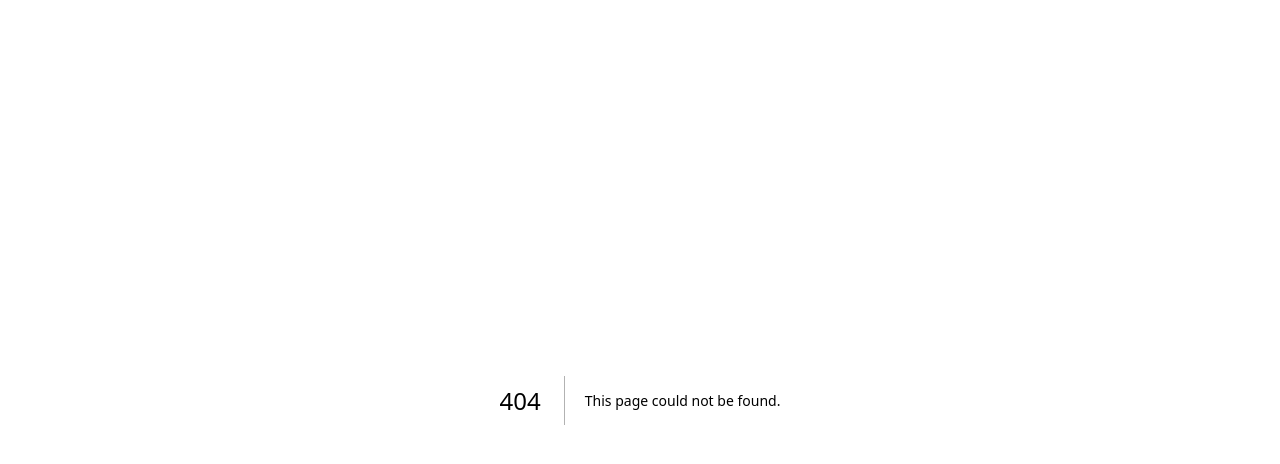
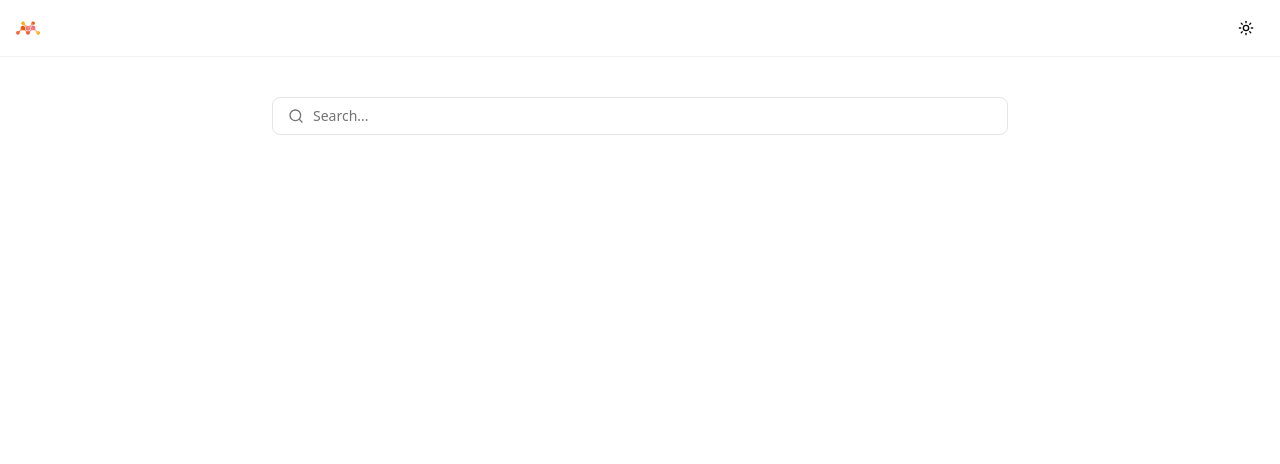
Before and after one commit to mixedbread-ai/mixedbread-ts, a Next.js app in the folder packages/search/: page /search in a window 1280 px wide. Before the commit this address had no page. Shown: the top 464 px of the page. Built offline with nearby package versions, Linux system fonts and the light colour scheme.

Commit message:
feat: untie search from dialog + add transform to route config

```diff
--- a/packages/search/src/app/api/search/route.ts
+++ b/packages/search/src/app/api/search/route.ts
@@ -1,3 +1,24 @@
 import { adapters } from '@/search/adapters';
 
-export const GET = adapters.nextAppHandler();
+interface SearchMetadata {
+  title?: string;
+  path?: string;
+  source_url?: string;
+  tag?: string;
+  breadcrumb?: string[];
+}
+
+export const GET = adapters.nextAppHandler({
+  transform: (results) => {
+    return results.map((result) => {
+      const metadata = result.metadata as SearchMetadata;
+      return {
+        id: result.id,
+        url: metadata.source_url || '#',
+        title: metadata.title || 'Untitled',
+        tag: metadata.tag || 'all',
+        breadcrumb: metadata.breadcrumb || [],
+      };
+    });
+  },
+});
--- a/packages/search/src/app/layout.tsx
+++ b/packages/search/src/app/layout.tsx
@@ -2,6 +2,7 @@ import type { Metadata } from 'next';
 import { Geist, Geist_Mono } from 'next/font/google';
 import './globals.css';
 import { ThemeProvider } from '@/components/theme-provider';
+import { SiteHeader } from '@/components/site-header';
 
 const geistSans = Geist({
   variable: '--font-geist-sans',
@@ -27,7 +28,10 @@ export default function RootLayout({
     <html lang="en" suppressHydrationWarning>
       <body className={`${geistSans.variable} ${geistMono.variable} antialiased`}>
         <ThemeProvider attribute="class" defaultTheme="system" enableSystem disableTransitionOnChange>
-          {children}
+          <div className="relative flex min-h-svh flex-col">
+            <SiteHeader />
+            <main className="h-[calc(85svh-var(--spacing)*14)] px-4">{children}</main>
+          </div>
         </ThemeProvider>
       </body>
     </html>
--- a/packages/search/src/app/page.tsx
+++ b/packages/search/src/app/page.tsx
@@ -1,19 +1,13 @@
 import { SearchTrigger } from '@/components/search-trigger';
-import { SiteHeader } from '@/components/site-header';
 
 export default function Home() {
   return (
-    <div className="relative flex min-h-svh flex-col">
-      <SiteHeader />
-      <main className="h-[calc(85svh-var(--spacing)*14)] mx-auto px-4">
-        <div className="container flex max-w-screen-2xl gap-8 h-full flex-1 flex-col items-center justify-center">
-          <h1 className="text-center font-bold leading-tight tracking-tighter text-4xl md:text-5xl lg:text-6xl">
-            Search Anything...
-          </h1>
+    <div className="container mx-auto flex gap-8 h-full flex-1 flex-col items-center justify-center">
+      <h1 className="text-center font-bold leading-tight tracking-tighter text-4xl md:text-5xl lg:text-6xl">
+        Search Anything...
+      </h1>
 
-          <SearchTrigger />
-        </div>
-      </main>
+      <SearchTrigger />
     </div>
   );
 }
--- /dev/null
+++ b/packages/search/src/app/search/page.tsx
@@ -0,0 +1,9 @@
+import { CustomSearchPage } from '@/components/search-page';
+
+export default function SearchPage() {
+  return (
+    <div className="max-w-3xl mx-auto px-4 py-10 flex flex-col gap-4">
+      <CustomSearchPage />
+    </div>
+  );
+}
--- a/packages/search/src/components/search-dialog.tsx
+++ b/packages/search/src/components/search-dialog.tsx
@@ -6,30 +6,48 @@ import {
   SearchDialogContent,
   SearchDialogFooter,
   SearchDialogHeader,
-  SearchDialogIcon,
-  SearchDialogInput,
-  SearchDialogList,
+  SearchIndicatorIcon,
+  SearchInput,
+  SearchList,
   SearchDialogOverlay,
+  Search,
+  TagsList,
+  TagsListItem,
 } from '@/search/ui/search';
 import { MxbaiLogoIcon } from './mxbai-logo-icon';
+import { mockResults, mockTags } from '@/lib/utils';
+import { useState } from 'react';
 
 export function CustomSearchDialog(props: { open: boolean; onOpenChange: (open: boolean) => void }) {
   const { search, setSearch, results, isLoading } = useSearch();
-  const mockResults = results.map((result) => ({
-    ...result,
-    breadcrumb: ['App', 'Documentation', 'API Reference'],
-  }));
+  const [selectedTag, setSelectedTag] = useState<string | undefined>(mockTags[0]);
+
+  const mockedResults = mockResults(results);
+  const filteredResults =
+    selectedTag ? mockedResults.filter((result) => result.tag === selectedTag) : mockedResults;
+  const availableTags = Array.from(new Set(mockedResults.map((result) => result.tag)));
 
   return (
-    <SearchDialog search={search} onSearchChange={setSearch} isLoading={isLoading} {...props}>
+    <Search search={search} onSearchChange={setSearch} isLoading={isLoading}>
+      <SearchDialog {...props}>
         <SearchDialogOverlay />
         <SearchDialogContent>
           <SearchDialogHeader>
-          <SearchDialogIcon />
-          <SearchDialogInput />
+            <SearchIndicatorIcon />
+            <SearchInput />
           </SearchDialogHeader>
 
-        <SearchDialogList items={mockResults} />
+          {availableTags.length > 0 && (
+            <TagsList tag={selectedTag} onTagChange={setSelectedTag} allowClear={true}>
+              {availableTags.map((tag) => (
+                <TagsListItem key={tag} value={tag}>
+                  {tag}
+                </TagsListItem>
+              ))}
+            </TagsList>
+          )}
+
+          <SearchList items={filteredResults} />
 
           <SearchDialogFooter className="justify-end flex">
             <p className="text-xs text-muted-foreground flex items-center gap-2">
@@ -47,5 +65,6 @@ export function CustomSearchDialog(props: { open: boolean; onOpenChange: (open:
           </SearchDialogFooter>
         </SearchDialogContent>
       </SearchDialog>
+    </Search>
   );
 }
--- /dev/null
+++ b/packages/search/src/components/search-page.tsx
@@ -0,0 +1,59 @@
+'use client';
+
+import { useSearch } from '@/search/hooks/use-search';
+import {
+  SearchList,
+  SearchIndicatorIcon,
+  TagsList,
+  TagsListItem,
+  SearchInput,
+  Search,
+} from '@/search/ui/search';
+import { useState } from 'react';
+import { mockResults, mockTags } from '@/lib/utils';
+
+export function CustomSearchPage() {
+  const { search, setSearch, results, isLoading } = useSearch();
+  const [selectedTag, setSelectedTag] = useState<string | undefined>(mockTags[0]);
+
+  const mockedResults = mockResults(results);
+  const filteredResults =
+    selectedTag ? mockedResults.filter((result) => result.tag === selectedTag) : mockedResults;
+  const availableTags = Array.from(new Set(mockedResults.map((result) => result.tag)));
+
+  return (
+    <Search search={search} onSearchChange={setSearch} isLoading={isLoading}>
+      <div className="flex items-center justify-between">
+        <div className="relative w-full">
+          <SearchIndicatorIcon className="absolute left-4 top-1/2 -translate-y-1/2" />
+          <SearchInput placeholder="Search..." className="w-full border rounded-md py-2 text-sm pl-10" />
+        </div>
+      </div>
+
+      {mockedResults.length > 0 && (
+        <div className="flex items-center justify-between">
+          {availableTags.length > 0 && (
+            <TagsList
+              tag={selectedTag}
+              onTagChange={setSelectedTag}
+              allowClear={true}
+              className="border-t-0 gap-2 px-0"
+            >
+              {availableTags.map((tag) => (
+                <TagsListItem key={tag} value={tag}>
+                  {tag}
+                </TagsListItem>
+              ))}
+            </TagsList>
+          )}
+
+          <span className="text-xs font-medium text-muted-foreground ml-auto bg-muted px-2 py-1 rounded-md">
+            {mockedResults.length} Result{mockedResults.length !== 1 ? 's' : ''}
+          </span>
+        </div>
+      )}
+
+      <SearchList items={filteredResults} className="p-0 border-t-0" />
+    </Search>
+  );
+}
--- a/packages/search/src/lib/utils.ts
+++ b/packages/search/src/lib/utils.ts
@@ -1,6 +1,28 @@
+import { Result } from '@/search/lib/types';
 import { clsx, type ClassValue } from 'clsx';
 import { twMerge } from 'tailwind-merge';
 
 export function cn(...inputs: ClassValue[]) {
   return twMerge(clsx(inputs));
 }
+
+export const mockTags = ['All', 'Docs', 'API Reference', 'Components'];
+
+export function mockResults(results: Result[]) {
+  return results.map((result, index) => {
+    let tag;
+    if (index < 4) {
+      tag = 'All';
+    } else {
+      const remainingTags = mockTags.slice(1);
+      const tagIndex = Math.floor((index - 4) / 2) % remainingTags.length;
+      tag = remainingTags[tagIndex];
+    }
+
+    return {
+      ...result,
+      breadcrumb: ['Documentation', 'API Reference', 'Components'],
+      tag,
+    };
+  });
+}
--- a/packages/search/src/search/adapters/next.ts
+++ b/packages/search/src/search/adapters/next.ts
@@ -2,14 +2,15 @@ import { NextRequest, NextResponse } from 'next/server';
 import { NextApiRequest, NextApiResponse } from 'next';
 import { search } from '../lib/search';
 import { BadRequestError, InternalServerError } from '../lib/errors';
+import { TransformFunc } from '../lib/types';
 
-export function nextAppHandler() {
+export function nextAppHandler({ transform }: { transform?: TransformFunc } = {}) {
   return async function GET(request: NextRequest) {
     try {
       const { searchParams } = new URL(request.url);
       const params = Object.fromEntries(searchParams);
 
-      const results = await search(params);
+      const results = await search(params, transform);
 
       return NextResponse.json(results);
     } catch (error) {
@@ -26,7 +27,7 @@ export function nextAppHandler() {
   };
 }
 
-export function nextPagesHandler() {
+export function nextPagesHandler({ transform }: { transform?: TransformFunc } = {}) {
   return async function handler(request: NextApiRequest, response: NextApiResponse) {
     if (request.method !== 'GET') {
       return response.status(405).json({ error: 'Method not allowed' });
@@ -35,7 +36,7 @@ export function nextPagesHandler() {
     try {
       const params = request.query;
 
-      const results = await search(params);
+      const results = await search(params, transform);
 
       return response.json(results);
     } catch (error) {
--- a/packages/search/src/search/lib/search.ts
+++ b/packages/search/src/search/lib/search.ts
@@ -1,9 +1,12 @@
 import { mxbai } from './mxbai';
-import { Result, SearchMetadata } from './types';
+import { Result, SearchMetadata, TransformFunc } from './types';
 import { SearchQuerySchema } from './vaildations';
 import { BadRequestError, InternalServerError } from './errors';
 
-export async function search(rawParams: Record<string, unknown>): Promise<Result[]> {
+export async function search(
+  rawParams: Record<string, unknown>,
+  transform?: TransformFunc,
+): Promise<Result[]> {
   if (!process.env.MXBAI_API_KEY || !process.env.VECTOR_STORE_ID) {
     throw new InternalServerError('Environment setup failed');
   }
@@ -30,6 +33,10 @@ export async function search(rawParams: Record<string, unknown>): Promise<Result
     },
   });
 
+  if (transform) {
+    return transform(res.data);
+  }
+
   const results = res.data.map((item) => {
     const metadata = item.metadata as SearchMetadata;
     return {
--- a/packages/search/src/search/lib/types.ts
+++ b/packages/search/src/search/lib/types.ts
@@ -1,5 +1,6 @@
 import { z } from 'zod';
 import { SearchQuerySchema } from './vaildations';
+import { FileSearchResponse } from '@mixedbread/sdk/resources/vector-stores.mjs';
 
 export interface SearchMetadata {
   title?: string;
@@ -19,3 +20,5 @@ export interface Result {
 }
 
 export type SearchQuery = z.infer<typeof SearchQuerySchema>;
+
+export type TransformFunc = (results: FileSearchResponse['data']) => Result[];
--- a/packages/search/src/search/ui/search.tsx
+++ b/packages/search/src/search/ui/search.tsx
@@ -21,12 +21,15 @@ import { motion } from 'motion/react';
 import { ScrollArea } from '@/components/ui/scroll-area';
 import { Result } from '../lib/types';
 
-interface SearchDialogContextProps {
-  open: boolean;
-  onOpenChange: (open: boolean) => void;
+interface SearchContextProps {
   search: string;
   onSearchChange: (value: string) => void;
   isLoading: boolean;
+}
+
+interface DialogContextProps {
+  open: boolean;
+  onOpenChange: (open: boolean) => void;
 }
 
 interface ListContextProps {
@@ -40,42 +43,43 @@ interface TagsListContextProps {
   allowClear: boolean;
 }
 
-const Context = createContext<SearchDialogContextProps | null>(null);
+const SearchContext = createContext<SearchContextProps | null>(null);
+
+const DialogContext = createContext<DialogContextProps | null>(null);
 
 const ListContext = createContext<ListContextProps | null>(null);
 
 const TagsListContext = createContext<TagsListContextProps | null>(null);
 
-export interface SearchDialogProps extends SearchDialogContextProps {
+export interface SearchProps extends SearchContextProps {
   children: ReactNode;
 }
 
-export function SearchDialog({
-  open,
-  onOpenChange,
-  search,
-  onSearchChange,
-  isLoading = false,
-  children,
-}: SearchDialogProps) {
+export interface SearchDialogProps extends DialogContextProps {
+  children: ReactNode;
+}
+
+export function Search({ search, onSearchChange, isLoading = false, children }: SearchProps) {
   const [active, setActive] = useState<string | null>(null);
 
   const memoizedValue = useMemo(
     () => ({
-      open,
-      onOpenChange,
       search,
       onSearchChange,
       active,
       setActive,
       isLoading,
     }),
-    [open, onOpenChange, search, onSearchChange, active, setActive, isLoading],
+    [search, onSearchChange, active, setActive, isLoading],
   );
 
+  return <SearchContext.Provider value={memoizedValue}>{children}</SearchContext.Provider>;
+}
+
+export function SearchDialog({ children, open, onOpenChange }: SearchDialogProps) {
   return (
     <DialogPrimitive.Root open={open} onOpenChange={onOpenChange}>
-      <Context.Provider value={memoizedValue}>{children}</Context.Provider>
+      {children}
     </DialogPrimitive.Root>
   );
 }
@@ -84,8 +88,8 @@ export function SearchDialogHeader({ className, ...props }: ComponentProps<'div'
   return <div className={cn('flex flex-row items-center gap-2 px-4', className)} {...props} />;
 }
 
-export function SearchDialogInput({ className, ...props }: ComponentProps<'input'>) {
-  const { search, onSearchChange } = useSearchDialog();
+export function SearchInput({ className, ...props }: ComponentProps<'input'>) {
+  const { search, onSearchChange } = useSearchRuntime();
 
   return (
     <input
@@ -142,10 +146,10 @@ export function SearchDialogContent({
   );
 }
 
-export function SearchDialogList({
+export function SearchList({
   items,
   Empty = () => <div className="py-12 text-center text-sm">No results found</div>,
-  Item = (props) => <SearchDialogListItem {...props} />,
+  Item = (props) => <SearchListItem {...props} />,
   ...props
 }: React.ComponentProps<typeof ScrollArea> & {
   items: Result[];
@@ -159,16 +163,15 @@ export function SearchDialogList({
   Item?: (props: { item: Result; onClick: () => void }) => ReactNode;
 }) {
   const [active, setActive] = useState<string | null>(items.at(0)?.id ?? null);
-  const { onOpenChange, search } = useSearchDialog();
+  const { search } = useSearchRuntime();
   const router = useRouter();
   const [ref, bounds] = useMeasure<HTMLDivElement>();
 
   const onOpen = useCallback(
     ({ url }: Result) => {
       router.push(url);
-      onOpenChange(false);
     },
-    [router, onOpenChange],
+    [router],
   );
 
   const onKey = useCallback(
@@ -215,12 +218,12 @@ export function SearchDialogList({
   if (items.length === 0) return null;
 
   return (
-    <motion.div
-      initial={{ height: 0, opacity: 0 }}
-      animate={{ height: bounds.height, opacity: 1 }}
-      className="border-t border-border/60"
-    >
-      <ScrollArea ref={ref} className={cn('flex max-h-[450px] flex-col p-4', props.className)} {...props}>
+    <motion.div initial={{ height: 0, opacity: 0 }} animate={{ height: bounds.height, opacity: 1 }}>
+      <ScrollArea
+        ref={ref}
+        className={cn('flex max-h-[450px] flex-col p-4 border-t border-border/60', props.className)}
+        {...props}
+      >
         <div className="flex flex-col gap-3">
           <ListContext.Provider value={memoizedValue}>
             {items.length === 0 && search.length > 0 && Empty()}
@@ -235,7 +238,7 @@ export function SearchDialogList({
   );
 }
 
-export function SearchDialogListItem({
+export function SearchListItem({
   item,
   className,
   ...props
@@ -286,8 +289,8 @@ export function SearchDialogListItem({
   );
 }
 
-export function SearchDialogIcon({ className, ...props }: ComponentProps<'div'>) {
-  const { isLoading } = useSearchDialog();
+export function SearchIndicatorIcon({ className, ...props }: ComponentProps<'div'>) {
+  const { isLoading } = useSearchRuntime();
 
   return (
     <div className={cn('relative size-4', className)} {...props}>
@@ -336,7 +339,7 @@ export function TagsList({ tag, onTagChange, allowClear = false, className, ...p
 
   return (
     <div
-      className={cn('flex flex-wrap items-center border-t border-border/60 gap-1 p-3', className)}
+      className={cn('flex flex-wrap items-center border-t border-border/60 gap-1 px-4 py-3', className)}
       {...props}
     >
       <TagsListContext.Provider value={memoizedValue}>{props.children}</TagsListContext.Provider>
@@ -369,9 +372,14 @@ export function TagsListItem({
     </button>
   );
 }
+export function useSearchRuntime() {
+  const ctx = useContext(SearchContext);
+  if (!ctx) throw new Error('useSearchRuntime must be used within a Search');
+  return ctx;
+}
 
 export function useSearchDialog() {
-  const ctx = useContext(Context);
+  const ctx = useContext(DialogContext);
   if (!ctx) throw new Error('useSearchDialog must be used within a SearchDialog');
   return ctx;
 }
```
Lines whose indentation alone changed are shown as unchanged.
